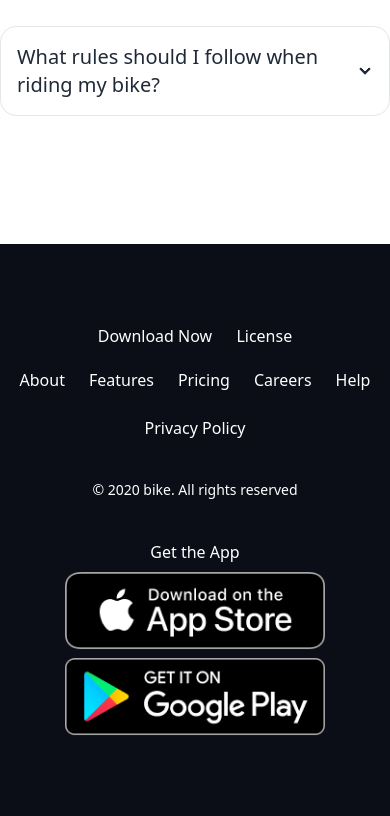
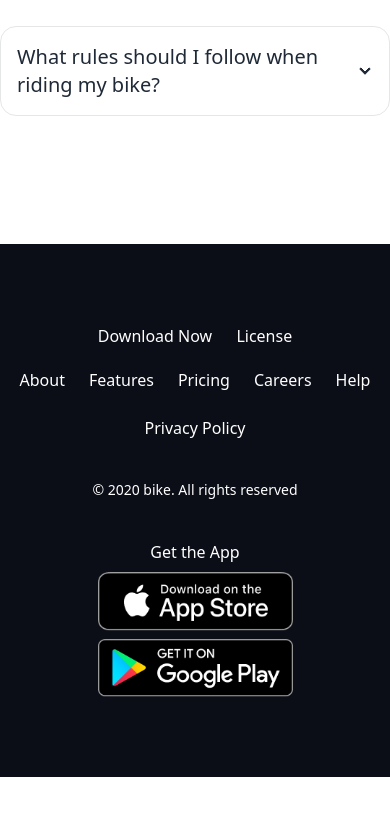
Before and after one commit to rathininfo/bike-world, a plain HTML site: page index.html in a window 390 px wide. Shown: the part 6474-7290 px from the top of the page. After the commit the page ends 7251 px from the top, so only its background shows below. Drawn offline with nearby package versions, Linux system fonts and the light colour scheme.

Commit message:
Full responsive

```diff
--- a/index.html
+++ b/index.html
@@ -377,12 +377,12 @@ know about riding a bike?
 
           <div class="text-[#ffffff] text-center md:text-center lg:text-left mt-10">
             <span class="text-base">Get the App</span>
-            <div class=" w-full lg:w-32 md:w-full ">
+            <div class=" lg:w-32  ">
               <a class=" flex justify-center ">
-                <img class=" flex mt-2 items-center w-8/12" src="others/ios.png" alt="">
+                <img class=" mt-2 w-6/12 lg:w-full md:w-full" src="others/ios.png" alt="">
               </a>
               <a class="flex justify-center">
-                <img class="mt-2 w-8/12" src="others/android.png" alt="">
+                <img class="mt-2 w-6/12 lg:w-full md:w-full" src="others/android.png" alt="">
               </a>
             </div>
           </div>
```
